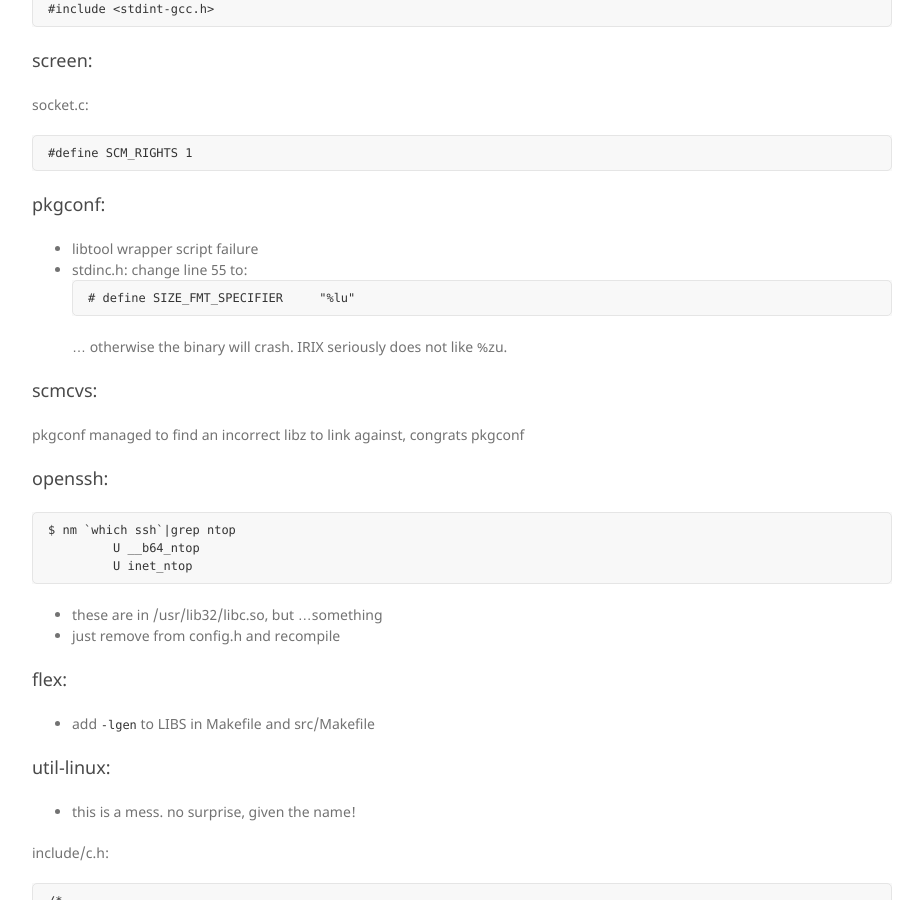
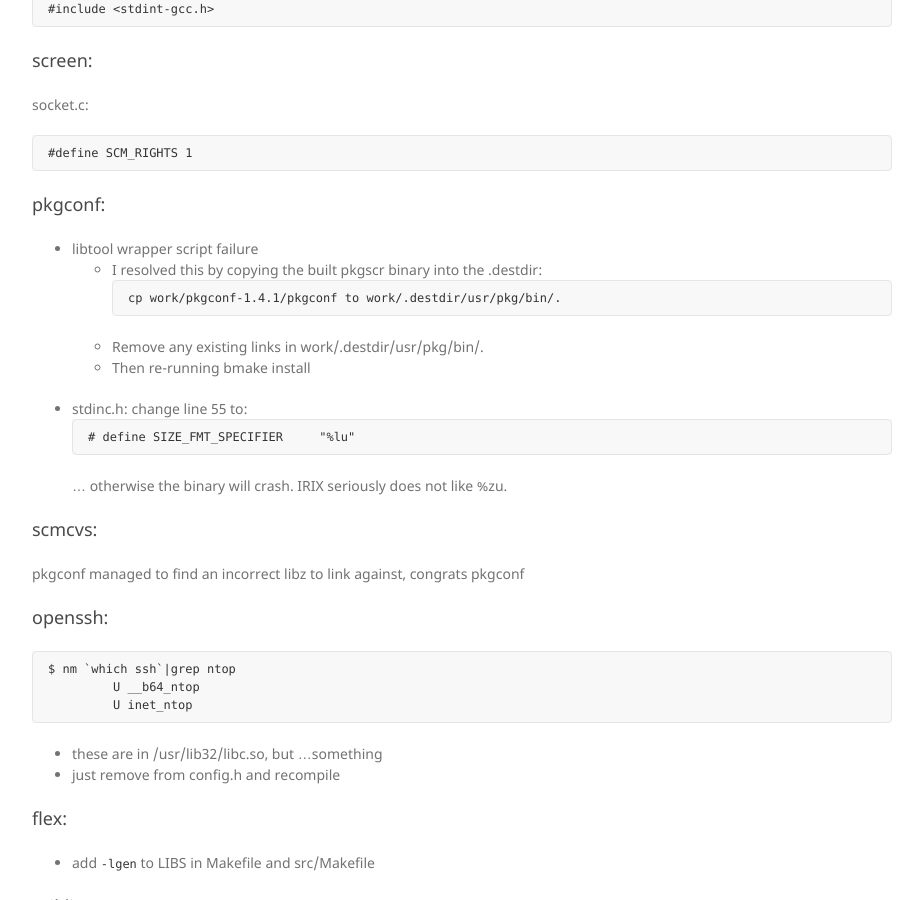
Before and after one commit to sgidevnet/sgidevnet.github.io, a Jekyll site: the page built from wiki/pkgsrc_build_notes.md, in a window 1280 px wide and 900 px high, scrolled down 2226 px. Shown: the whole window, without its empty margins (338-1261 px from the left). Built offline with Jekyll 4.4.1, drawn with Linux system fonts in a browser that asks for light colours; nearby versions of some CDN libraries; our own code applies the rules of GitHub Pages for plain Markdown files.

Commit message:
Update pkgsrc_build_notes.md

````diff
--- a/wiki/pkgsrc_build_notes.md
+++ b/wiki/pkgsrc_build_notes.md
@@ -120,11 +120,19 @@ socket.c:
 
 ##### pkgconf:
 * libtool wrapper script failure
+  * I resolved this by copying the built pkgscr binary into the .destdir:
+  ```
+  cp work/pkgconf-1.4.1/pkgconf to work/.destdir/usr/pkg/bin/.
+  ```
+  * Remove any existing links in work/.destdir/usr/pkg/bin/.
+  * Then re-running bmake install
+
 * stdinc.h: change line 55 to:
 ```
 # define SIZE_FMT_SPECIFIER     "%lu"
 ```
   ... otherwise the binary will crash. IRIX seriously does not like %zu.
+
 
 ##### scmcvs:
 pkgconf managed to find an incorrect libz to link against, congrats pkgconf
````
